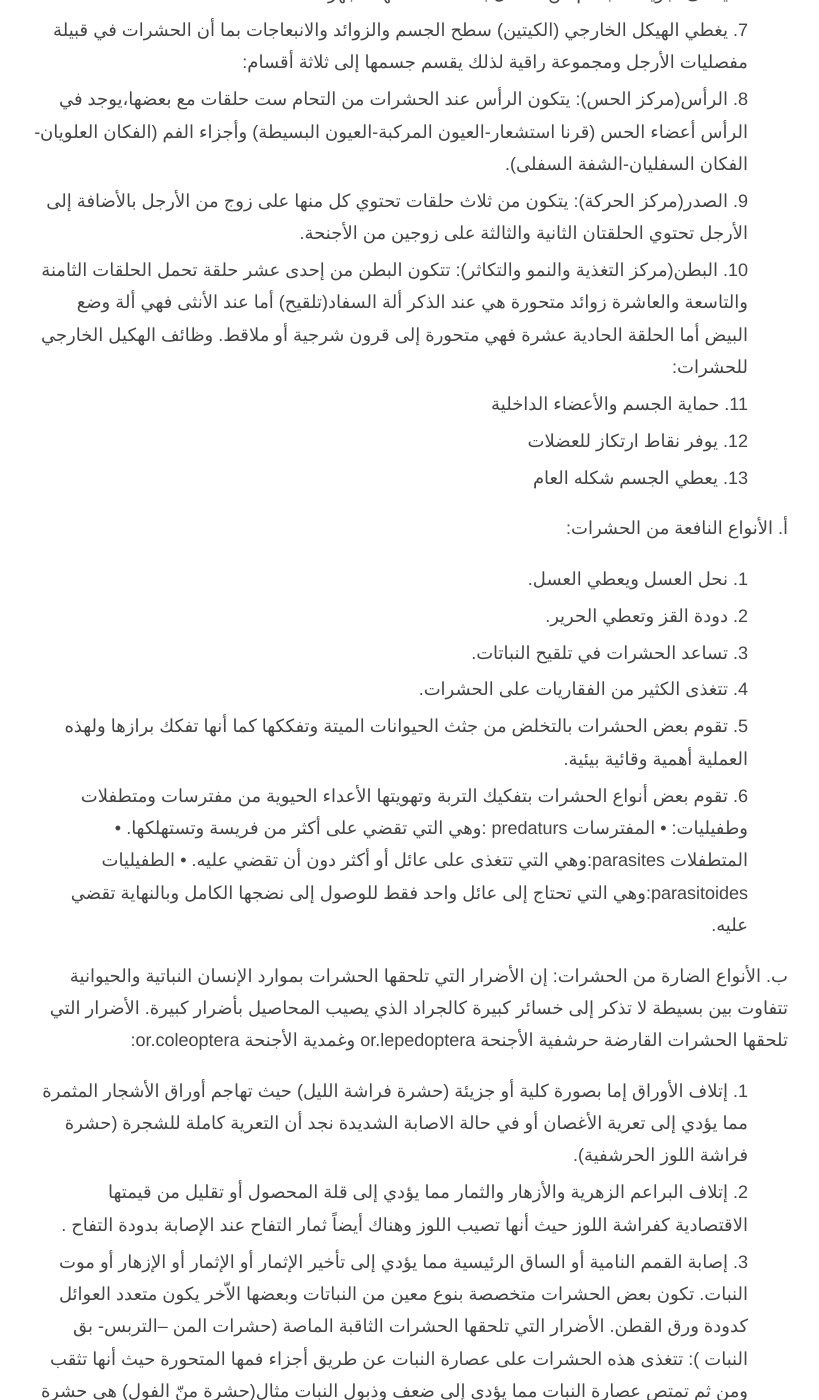
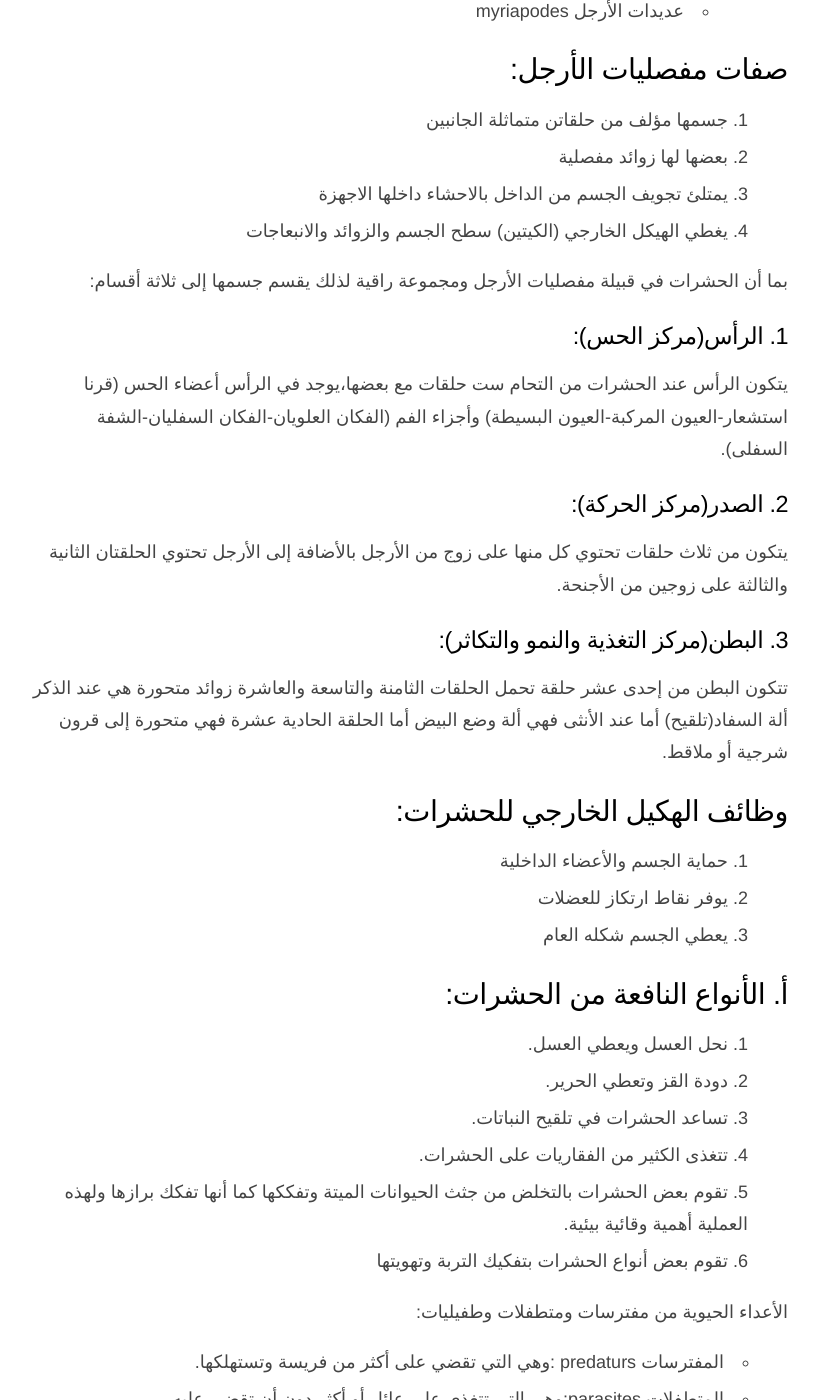
Before and after one commit to abdulkader97/abdulkader97.github.io, a Jekyll site: the page built from _posts/2015-11-27-new-post.md, in a window 1280 px wide and 1400 px high, scrolled down 522 px. Shown: the whole window, without its empty margins (230-1049 px from the left). Built offline with Jekyll 4.4.1, drawn with Linux system fonts in a browser that asks for light colours; some of the changed text lies outside the part shown.

Commit message:
Fix the format

```diff
--- a/_posts/2015-11-27-new-post.md
+++ b/_posts/2015-11-27-new-post.md
@@ -1,50 +1,70 @@
-تنتمي الحشرات إلى شعبة مفصليات الأرجل phyllumi arthropoda
+تنتمي الحشرات إلى شعبة مفصليات الأرجل phyllumi arthropoda.
+
 تضم الشعبة أقساماً هي:
-1.	تحت شعبة ثلاثية الفصوص وهذه التحت شعبة بدائية ومنقرضة.
-2.	تحت شعبة ذات اللواقط الفكية وتضم العناكب arachnids.
-3.	تحت شعبة ذات الفكوك وتضم:
-•	القشريات crustaces
-•	المخلبيات onychphora
-•	عديدات الأرجل myriapodes
-صفات مفصليات الأرجل:
-1.	جسمها مؤلف من حلقاتن متماثلة الجانبين
-2.	بعضها لها زوائد مفصلية
-3.	يمتلئ تجويف الجسم من الداخل بالاحشاء داخلها الاجهزة
-4.	يغطي الهيكل الخارجي (الكيتين) سطح الجسم والزوائد والانبعاجات
+
+1. تحت شعبة ثلاثية الفصوص وهذه التحت شعبة بدائية ومنقرضة.
+2. تحت شعبة ذات اللواقط الفكية وتضم العناكب arachnids.
+3. تحت شعبة ذات الفكوك وتضم:
+   * القشريات crustaces
+   * المخلبيات onychphora
+   * عديدات الأرجل myriapodes
+
+## صفات مفصليات الأرجل:
+
+1. جسمها مؤلف من حلقاتن متماثلة الجانبين
+2. بعضها لها زوائد مفصلية
+3. يمتلئ تجويف الجسم من الداخل بالاحشاء داخلها الاجهزة
+4. يغطي الهيكل الخارجي (الكيتين) سطح الجسم والزوائد والانبعاجات
+
 بما أن الحشرات في قبيلة مفصليات الأرجل ومجموعة راقية لذلك يقسم جسمها إلى ثلاثة أقسام:
-1.	الرأس(مركز الحس):
+
+### 1. الرأس(مركز الحس):
 يتكون الرأس عند الحشرات من التحام ست حلقات مع بعضها،يوجد في الرأس أعضاء الحس (قرنا استشعار-العيون المركبة-العيون البسيطة) وأجزاء الفم (الفكان العلويان-الفكان السفليان-الشفة السفلى).
-2.	الصدر(مركز الحركة):
+### 2. الصدر(مركز الحركة):
 يتكون من ثلاث حلقات تحتوي كل منها على زوج من الأرجل بالأضافة إلى الأرجل تحتوي الحلقتان الثانية والثالثة على زوجين من الأجنحة.
-3.	البطن(مركز التغذية والنمو والتكاثر):
+### 3. البطن(مركز التغذية والنمو والتكاثر):
+
 تتكون البطن من إحدى عشر حلقة تحمل الحلقات الثامنة والتاسعة والعاشرة زوائد متحورة هي عند الذكر ألة السفاد(تلقيح) أما عند الأنثى فهي ألة وضع البيض أما الحلقة الحادية عشرة فهي متحورة إلى قرون شرجية أو ملاقط.
-وظائف الهكيل الخارجي للحشرات:
-1.	حماية الجسم والأعضاء الداخلية
-2.	يوفر نقاط ارتكاز للعضلات
-3.	يعطي الجسم شكله العام
 
-أ‌.	الأنواع النافعة من الحشرات:
-1.	نحل  العسل ويعطي العسل.
-2.	دودة القز وتعطي الحرير.
-3.	تساعد الحشرات في تلقيح النباتات.
-4.	تتغذى الكثير من الفقاريات على الحشرات.
-5.	تقوم بعض الحشرات بالتخلض من جثث الحيوانات الميتة وتفككها كما أنها تفكك برازها ولهذه العملية أهمية وقائية بيئية.
-6.	تقوم بعض أنواع الحشرات بتفكيك التربة وتهويتها
+## وظائف الهكيل الخارجي للحشرات:
+
+1. حماية الجسم والأعضاء الداخلية
+2. يوفر نقاط ارتكاز للعضلات
+3. يعطي الجسم شكله العام
+
+## أ. الأنواع النافعة من الحشرات:
+
+1. نحل  العسل ويعطي العسل.
+2. دودة القز وتعطي الحرير.
+3. تساعد الحشرات في تلقيح النباتات.
+4. تتغذى الكثير من الفقاريات على الحشرات.
+5. تقوم بعض الحشرات بالتخلض من جثث الحيوانات الميتة وتفككها كما أنها تفكك برازها ولهذه العملية أهمية وقائية بيئية.
+6. تقوم بعض أنواع الحشرات بتفكيك التربة وتهويتها
+
 الأعداء الحيوية من مفترسات ومتطفلات وطفيليات:
-•	المفترسات predaturs :وهي التي تقضي على أكثر من فريسة وتستهلكها.
-•	المتطفلات parasites:وهي التي تتغذى على عائل أو أكثر دون أن تقضي عليه.
-•	الطفيليات parasitoides:وهي التي تحتاج إلى عائل واحد فقط للوصول إلى نضجها الكامل وبالنهاية تقضي عليه.
 
-ب‌.	الأنواع الضارة من الحشرات:
+* المفترسات predaturs :وهي التي تقضي على أكثر من فريسة وتستهلكها.
+* المتطفلات parasites:وهي التي تتغذى على عائل أو أكثر دون أن تقضي عليه.
+* الطفيليات parasitoides:وهي التي تحتاج إلى عائل واحد فقط للوصول إلى نضجها الكامل وبالنهاية تقضي عليه.
+
+## ب. الأنواع الضارة من الحشرات:
+
 إن الأضرار التي تلحقها الحشرات بموارد الإنسان النباتية والحيوانية تتفاوت بين بسيطة لا تذكر إلى خسائر كبيرة كالجراد الذي يصيب المحاصيل بأضرار كبيرة.
-الأضرار التي تلحقها الحشرات القارضة حرشفية الأجنحة or.lepedoptera وغمدية الأجنحة or.coleoptera:
-1.	إتلاف الأوراق إما بصورة كلية أو جزيئة (حشرة فراشة الليل) حيث تهاجم أوراق الأشجار المثمرة مما يؤدي إلى تعرية الأغصان أو في حالة الاصابة الشديدة نجد أن التعرية كاملة للشجرة (حشرة فراشة اللوز الحرشفية).
-2.	إتلاف البراعم الزهرية والأزهار والثمار مما يؤدي إلى قلة المحصول أو تقليل من قيمتها الاقتصادية كفراشة اللوز حيث أنها تصيب اللوز وهناك أيضاً ثمار التفاح عند الإصابة بدودة التفاح .
-3.	إصابة القمم النامية أو الساق الرئيسية مما يؤدي إلى تأخير الإثمار أو الإثمار أو الإزهار أو موت النبات.
+
+*الأضرار التي تلحقها الحشرات القارضة حرشفية الأجنحة or.lepedoptera وغمدية الأجنحة or.coleoptera:*
+
+1. إتلاف الأوراق إما بصورة كلية أو جزيئة (حشرة فراشة الليل) حيث تهاجم أوراق الأشجار المثمرة مما يؤدي إلى تعرية الأغصان أو في حالة الاصابة الشديدة نجد أن التعرية كاملة للشجرة (حشرة فراشة اللوز الحرشفية).
+2. إتلاف البراعم الزهرية والأزهار والثمار مما يؤدي إلى قلة المحصول أو تقليل من قيمتها الاقتصادية كفراشة اللوز حيث أنها تصيب اللوز وهناك أيضاً ثمار التفاح عند الإصابة بدودة التفاح .
+3. إصابة القمم النامية أو الساق الرئيسية مما يؤدي إلى تأخير الإثمار أو الإثمار أو الإزهار أو موت النبات.
 تكون بعض الحشرات متخصصة بنوع معين من النباتات وبعضها الاّخر يكون متعدد العوائل كدودة ورق القطن.
-الأضرار التي تلحقها الحشرات الثاقبة الماصة (حشرات المن –التربس- بق النبات ):
-تتغذى هذه الحشرات على عصارة النبات عن طريق أجزاء فمها المتحورة حيث أنها تثقب ومن ثم تمتص عصارة النبات مما يؤدي إلى ضعف وذبول النبات مثال(حشرة منّ الفول) هي حشرة صغيرة تكّون ندوة عسلية على النبات حيث تنمو عليها بعض الفطريات وهناك أيضاً منّ الدراق الأخضر حيث أته يهاجم النواة الفيتة للأشجار المثمرة وكذلك يهاجم الأوراق مما يؤدي إلى التفاف الأوراق وتجعدها.
+
+*الأضرار التي تلحقها الحشرات الثاقبة الماصة (حشرات المن –التربس- بق النبات ):*
+
+تتغذى هذه الحشرات على عصارة النبات عن طريق أجزاء فمها المتحورة حيث أنها تثقب ومن ثم تمتص عصارة النبات مما يؤدي إلى ضعف وذبول النبات مثال(**حشرة منّ الفول**) هي حشرة صغيرة تكّون ندوة عسلية على النبات حيث تنمو عليها بعض الفطريات وهناك أيضاً منّ الدراق الأخضر حيث أته يهاجم النواة الفيتة للأشجار المثمرة وكذلك يهاجم الأوراق مما يؤدي إلى التفاف الأوراق وتجعدها.
 إعاقة عمليات تلقيح النبات كما في حالة الإصابة بحشرة بسيلا الزيتون حيث أن هذه الحشرة تقوم بإفراز مواد قطنية حول الأزهار كما أنها تفرز ندوة عسلية.
+
 تهاجم حشرة التربس عدداً كبيراً من النباتات المتنوعة ومن ضمنها القطن حيبث أن بادرات القطن الصغيرة تموت مما يجبر المزارع على إعادة الزراعة.
+
 تنقل بعض الحشرات الثاقبة الماصة الأمراض الفطرية والجرثومية والفيروسية عن طريق حملها لمسبب المرض على جسمها من الخارج (نقل ميكانيكي) كمنّ الدراق الأخضر وغيره من أنواع المنّ حيث أنه ينقل الفيروس المسبب لإتلاف أوراق البطاطا.
+
 تنقل القافزات (النطاطات)الأمراض الفيروسية للحمضيات.
```
